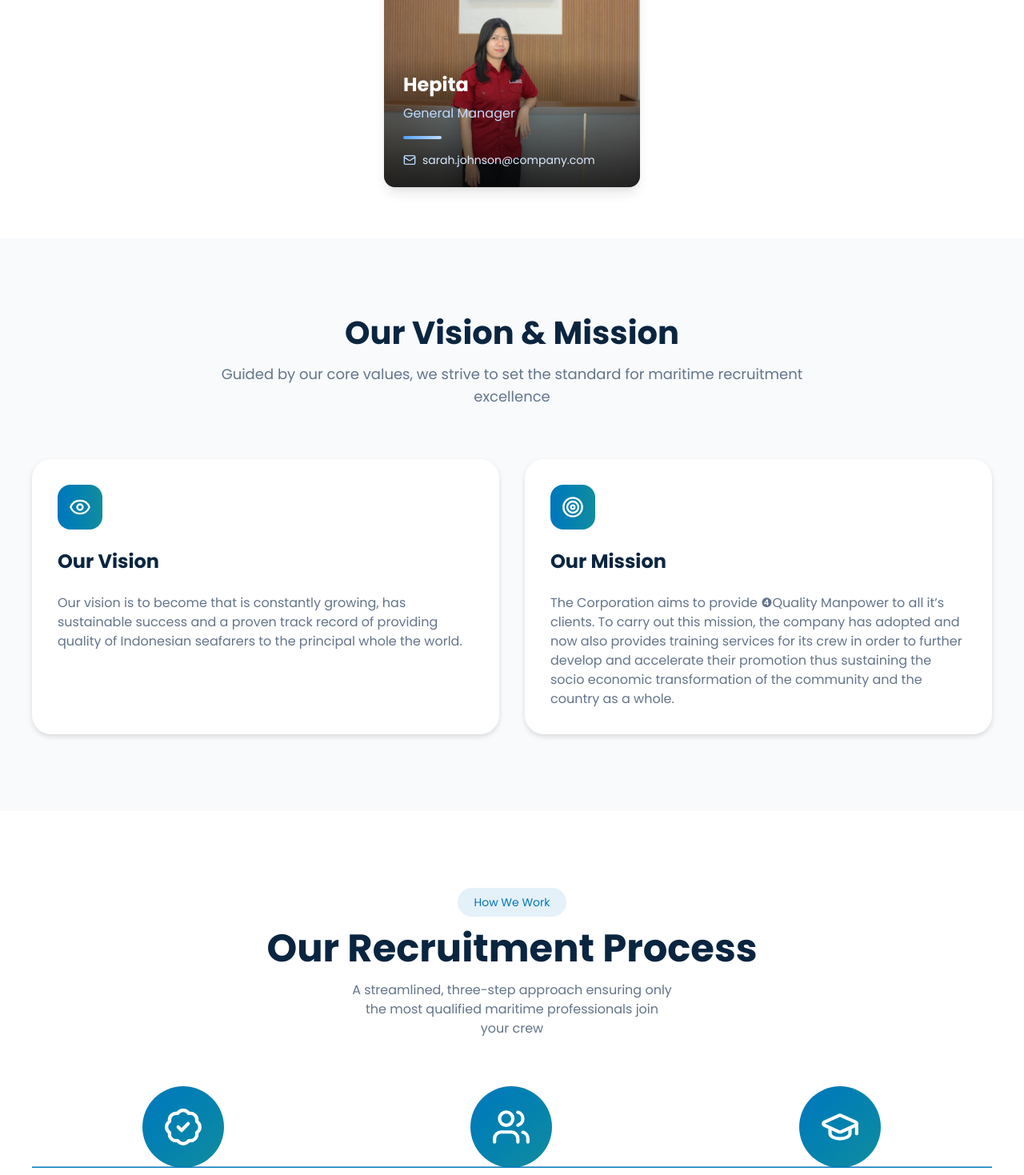
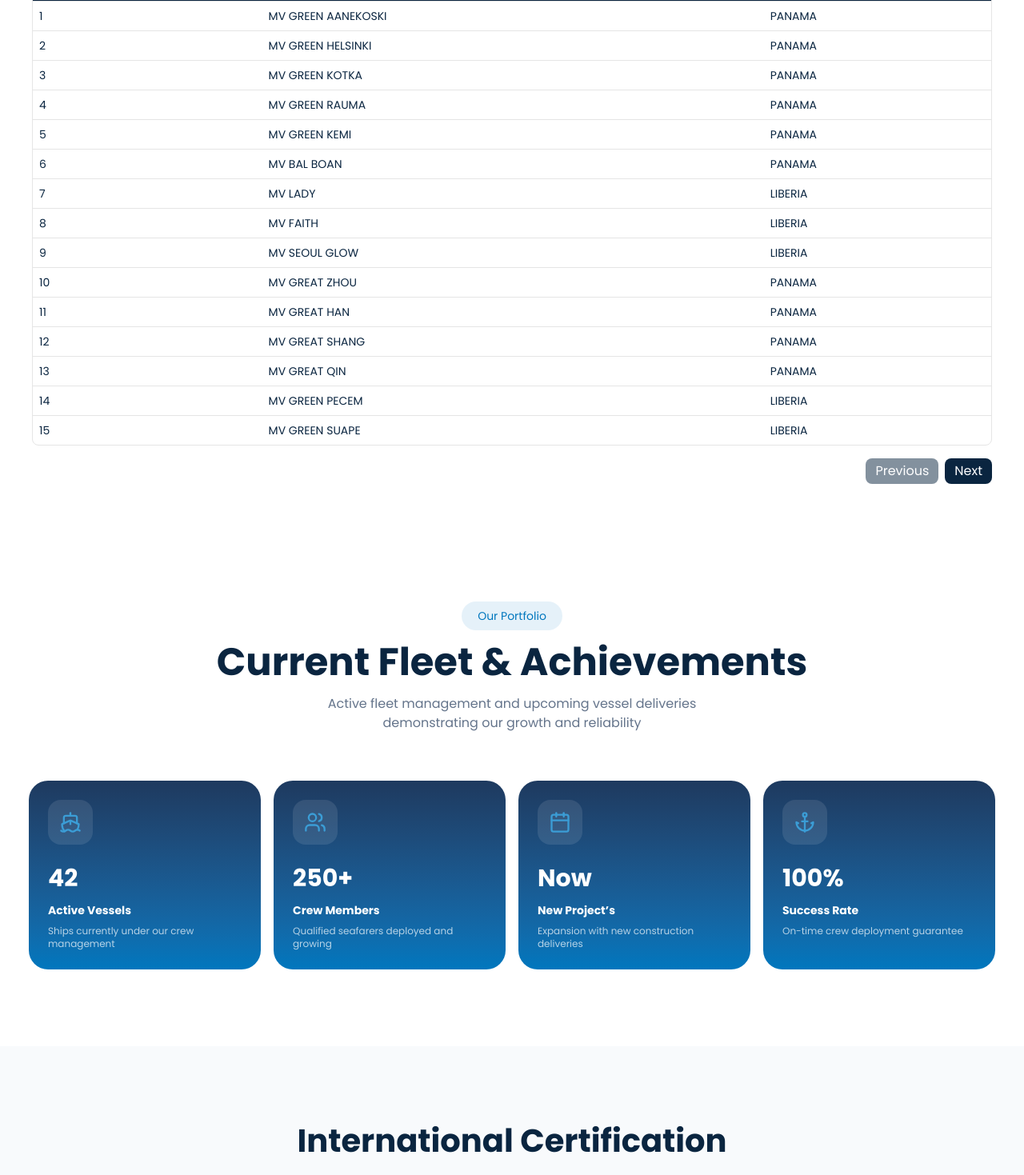
Before and after one commit to fthrosi/Sealand-Company, a Next.js app: page / in a window 1280 px wide. Shown: the part 2460-3929 px from the top of the page at 80% size. Built offline with nearby package versions, Linux system fonts and the light colour scheme.

Commit message:
fixing hierarchy section

```diff
--- a/src/app/(gues)/page.tsx
+++ b/src/app/(gues)/page.tsx
@@ -15,14 +15,14 @@ export default function GuestPage() {
     <div className="flex flex-col">
       <Home />
       <About />
-      <TeamSection />
       <VisionAndMision />
+      <Vessels />
+      <Portfolio />
+      <Certificate />
       <Recruitment />
-      <Certificate />
-      <Portfolio />
-      <Vessels />
       <Careers/>
       <Gallery/>
+      <TeamSection />
       <ContactUs/>
     </div>
   );
```
